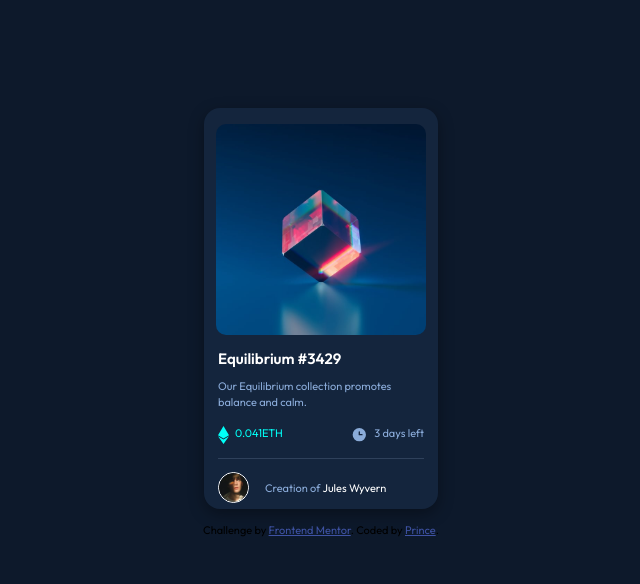
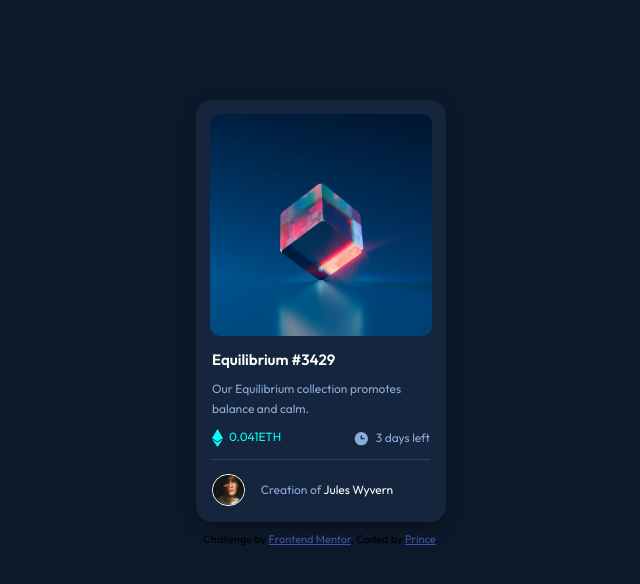
Before and after one commit to TPriince/NFT_preview_card, a plain HTML site: page index.html in a window 1280 px wide. Shown: the whole page, without its empty margins (319-959 px from the left). Drawn offline with Linux system fonts and the light colour scheme.

Commit message:
frontend mentor nft preview card component challenge

```diff
--- a/index.html
+++ b/index.html
@@ -17,9 +17,7 @@
   </head>
 
   <body>
-    <main>
-      <div class="container">
-        <div class="wrapper">
+    <main class="wrapper">
       <div class="img_wrapper">
         <img
           class="first_img"
@@ -45,21 +43,20 @@
       <hr />
 
       <div class="avatar_div">
-            <img
-              class="second_img"
-              src="./images/image-avatar.png"
-              alt="avatar"
-            />
+        <img class="second_img" src="./images/image-avatar.png" alt="avatar" />
         <p>Creation of <span class="avt_span">Jules Wyvern</span></p>
-          </div>
-        </div>
       </div>
     </main>
 
     <footer>
       <div class="attribution">
-        Challenge by <a href="https://www.frontendmentor.io?ref=challenge" target="_blank">Frontend Mentor</a>.
-        Coded by <a href="https://www.frontendmentor.io/profile/TPriince" target="_blank">Prince</a>.
+        Challenge by
+        <a href="https://www.frontendmentor.io?ref=challenge" target="_blank"
+          >Frontend Mentor</a
+        >. Coded by
+        <a href="https://www.frontendmentor.io/profile/TPriince" target="_blank"
+          >Prince</a
+        >.
       </div>
     </footer>
   </body>
--- a/style.css
+++ b/style.css
@@ -11,31 +11,42 @@ body {
   font-family: "Outfit", sans-serif;
 }
 
-.container {
-  margin: 100px auto 0 auto;
+.wrapper {
+  margin: 100px auto 10px auto;
   max-width: 250px;
-  padding: 8px;
-}
-
-.wrapper {
+  padding: 14px;
   border-radius: 16px;
   background-color: hsl(216, 50%, 16%);
   box-shadow: rgba(0, 0, 0, 0.35) 0px 5px 15px;
 }
 
-.img_wrapper {
-  text-align: center;
-}
-
 .first_img {
-  margin: 16px 10px 10px 10px;
-  max-width: 90%;
+  width: 100%;
+  height: auto;
   border-radius: 10px;
 }
 
+.img_wrapper {
+  text-align: center;
+  background-image: url(./images/icon-view.svg);
+  background-repeat: no-repeat;
+  background-position: center;
+  background-position-y: 50%;
+  border-radius: 10px;
+  margin-bottom: 10px;
+}
+
+.first_img:hover {
+  opacity: 0.125;
+}
+
+.img_wrapper:hover {
+  background-color: hsl(178, 100%, 50%);
+  cursor: pointer;
+}
+
 h1 {
-  margin: 0 8px;
-  padding: 0 6px;
+  padding: 0px 2px;
   font-size: 15px;
   color: hsl(0, 0%, 100%);
 }
@@ -47,20 +58,18 @@ h1:hover {
 }
 
 p {
-  font-size: 11px;
+  font-size: 12px;
   color: hsl(215, 51%, 70%);
   font-weight: 400;
 }
 
 .wrapper > p {
-  margin: 0px 8px;
-  padding: 10px 6px;
-  line-height: 2vh;
+  padding: 10px 2px;
+  line-height: 2.5vh;
 }
 
 .small_cont {
-  margin: 0 8px;
-  padding: 6px;
+  padding: 0px 2px;
   display: flex;
   justify-content: space-between;
   align-items: center;
@@ -73,8 +82,7 @@ p {
 }
 
 .avatar_div {
-  margin: 0 8px 6px 8px;
-  padding: 6px;
+  padding: 2px 2px;
   display: flex;
   justify-content: flex-start;
   align-items: center;
@@ -101,7 +109,7 @@ p {
 }
 
 hr {
-  margin: 8px 14px;
+  margin: 12px 2px;
   border: none;
   height: 0.5px;
   background-color: hsl(215, 32%, 27%);
```
Lines whose indentation alone changed are shown as unchanged.
